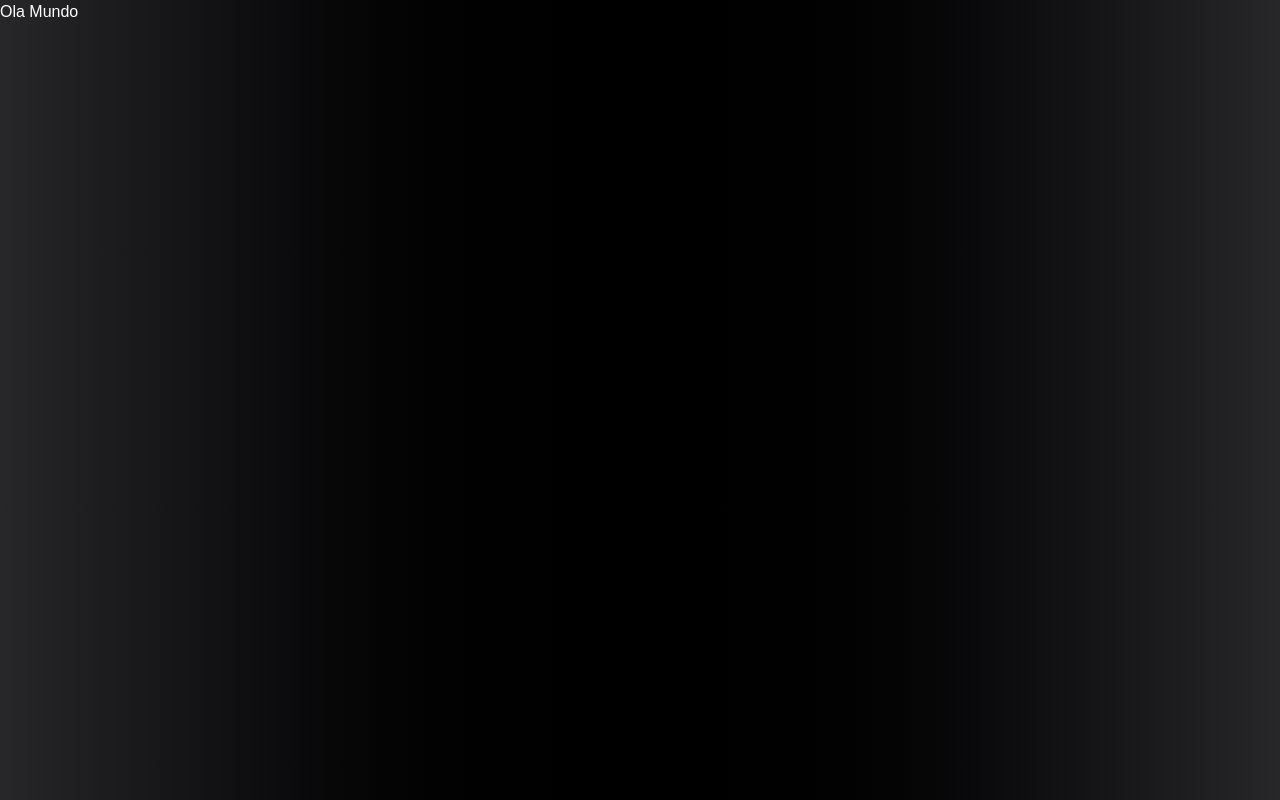
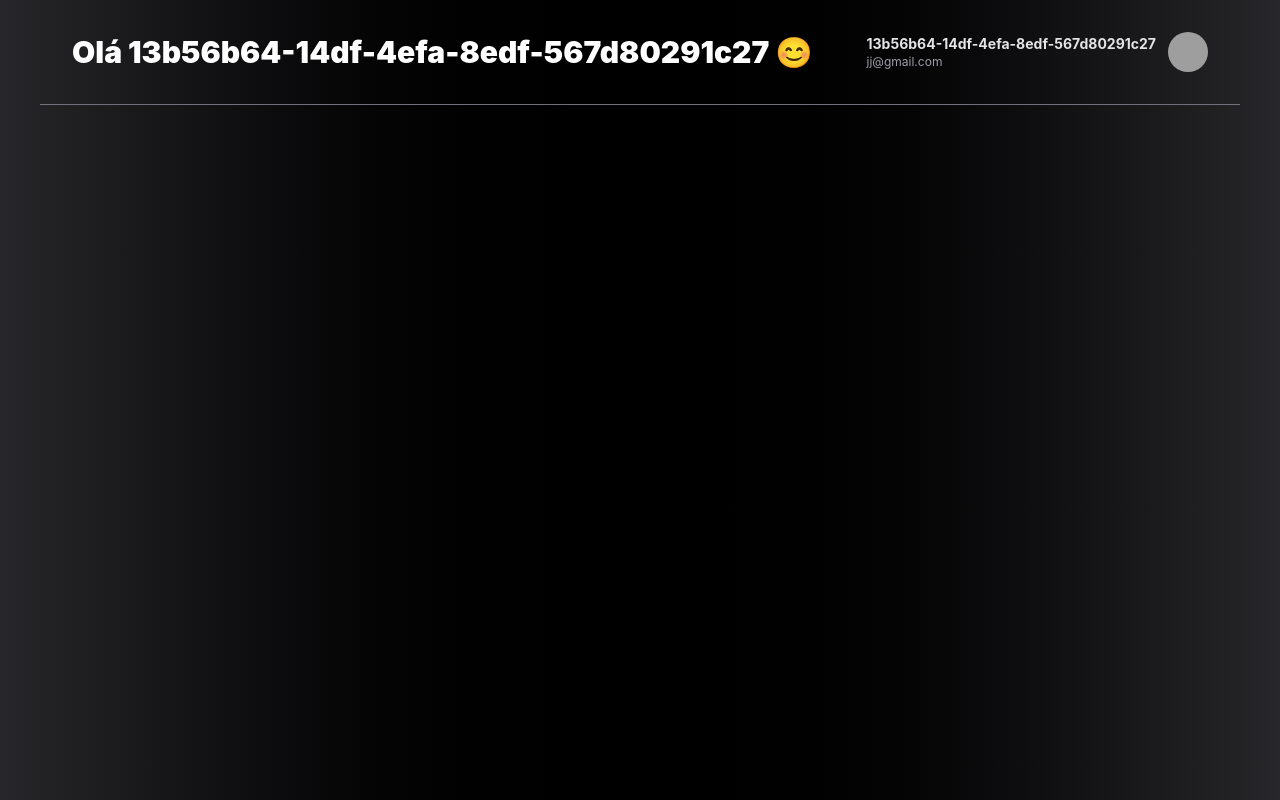
Before and after one commit to JulioCTech/istudio, a Next.js app: page / in a window 1280 px wide. Built offline with nearby package versions, Linux system fonts and the light colour scheme; grey boxes are pictures that could not be loaded.

Commit message:
up: estrutura cabeçalho

```diff
--- a/src/components/financas/index.tsx
+++ b/src/components/financas/index.tsx
@@ -1,11 +1,13 @@
+import Area from "../landing/comum/Area";
+import Cabecalho from "../template/Cabecalho";
 import Pagina from "../template/Pagina";
 
 export default function Financas() {
     return (
         <Pagina>
-            <div>
-                <h1>Ola Mundo</h1>
-            </div>
+            <Area>
+                <Cabecalho />
+            </Area>
         </Pagina>
 
     )
--- /dev/null
+++ b/src/components/template/BoasVindas.tsx
@@ -0,0 +1,19 @@
+import usuarioFalso from "@/data/constants/usuarioFalso"
+
+export default function BoasVindas() {
+    const usuario = usuarioFalso
+
+    function renderizarNome() {
+        return (
+            <span className="hidden sm:inline">
+                {usuario?.nome?.split(' ')[0]}
+            </span>
+        )
+    }
+    return (
+        <div className={`text-3xl font-black`}>
+            Olá {renderizarNome()} 😊
+
+        </div>
+    )
+}
--- /dev/null
+++ b/src/components/template/Cabecalho.tsx
@@ -0,0 +1,13 @@
+import BoasVindas from "./BoasVindas";
+import MenuUsuario from "./MenuUsuario";
+
+export default function Cabecalho() {
+    return (
+
+        <div className=" flex justify-between items-center p-8 border-b border-zinc-500 text-white">
+            <BoasVindas />
+            <MenuUsuario />
+        </div>
+
+    )
+}
--- /dev/null
+++ b/src/components/template/MenuUsuario.tsx
@@ -0,0 +1,49 @@
+'use client'
+import { Avatar, Menu, } from "@mantine/core";
+import { IconArrowsRightLeft, IconLogout, IconUser } from "@tabler/icons-react";
+import usuario from "@/data/constants/usuarioFalso";
+import Link from "next/link";
+
+export default function MenuUsuario() {
+
+
+    return (
+        <Menu position="bottom-end" offset={10} arrowOffset={16} withArrow>
+            <Menu.Target>
+                <div className='flex items-center text-white gap-3 cursor-pointer'>
+                    <div className='hidden md:flex flex-col select-none'>
+                        <span className='text-sm font-bold text-zinc-200'>{usuario?.nome}</span>
+                        <span className='text-xs text-zinc-400'>{usuario?.email}</span>
+                    </div>
+                    <Avatar
+                        size={40}
+                        radius="xl"
+                        src={usuario?.imagemUrl ?? 'https://picsum.photos/100'}
+                    />
+                </div>
+            </Menu.Target>
+
+            <Menu.Dropdown>
+                <Menu.Label>Usuário</Menu.Label>
+                <Link href="/">
+                    <Menu.Item
+                        leftSection={<IconArrowsRightLeft size={14} />}
+                    >Finanças</Menu.Item>
+                </Link>
+                <Link href="/usuario">
+                    <Menu.Item
+                        leftSection={<IconUser size={14} />}
+                    >Meus Dados</Menu.Item>
+                </Link>
+
+                <Menu.Divider />
+
+                <Menu.Item
+                    color="red"
+                    leftSection={<IconLogout size={14} />}
+
+                >Sair do Sistema</Menu.Item>
+            </Menu.Dropdown>
+        </Menu>
+    );
+}
--- /dev/null
+++ b/src/data/constants/usuarioFalso.tsx
@@ -0,0 +1,9 @@
+import Id from "@/logic/core/comum/id";
+import Usuario from "@/logic/core/usuario/Usuario";
+
+export default {
+    id: '1',
+    nome: Id.novo(),
+    email: 'jj@gmail.com',
+    imagemUrl: null
+} as Usuario
--- /dev/null
+++ b/src/logic/core/comum/id.ts
@@ -0,0 +1,8 @@
+import { v4 as uuid } from 'uuid'
+
+
+export default class Id {
+    static novo(): string {
+        return uuid()
+    }
+}
--- /dev/null
+++ b/src/logic/core/usuario/Usuario.ts
@@ -0,0 +1,6 @@
+export default interface Usuario {
+    id: string
+    nome: string
+    email: string
+    imagemUrl: string | null
+}
--- a/src/pages/_app.tsx
+++ b/src/pages/_app.tsx
@@ -1,6 +1,12 @@
 import "@/styles/globals.css";
+import "@mantine/core/styles.css";
+import { MantineProvider } from "@mantine/core";
 import type { AppProps } from "next/app";
 
 export default function App({ Component, pageProps }: AppProps) {
-  return <Component {...pageProps} />;
+  return (
+    <MantineProvider >
+      <Component {...pageProps} />
+    </MantineProvider>
+  );
 }
--- a/src/pages/_document.tsx
+++ b/src/pages/_document.tsx
@@ -2,7 +2,7 @@ import { Html, Head, Main, NextScript } from "next/document";
 
 export default function Document() {
   return (
-    <Html lang="en">
+    <Html lang="pt-br">
       <Head />
       <body className="antialiased">
         <Main />
```
Also changed, not shown: src/logic/core/financas/TipoTransacao.tsx (added), 1 other file (tests, documents, lock files or other folders).
